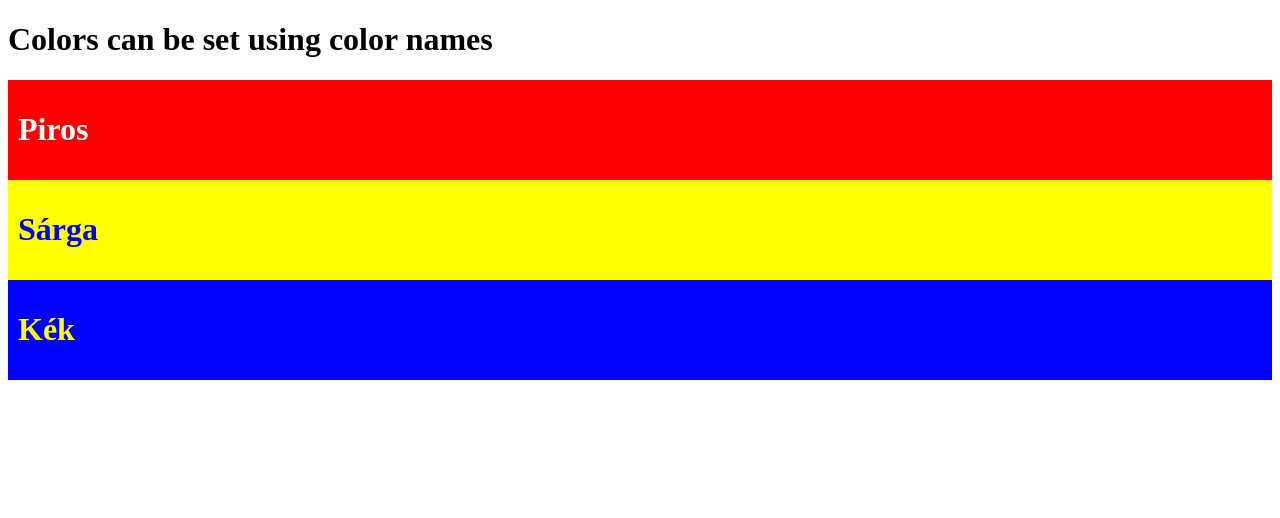
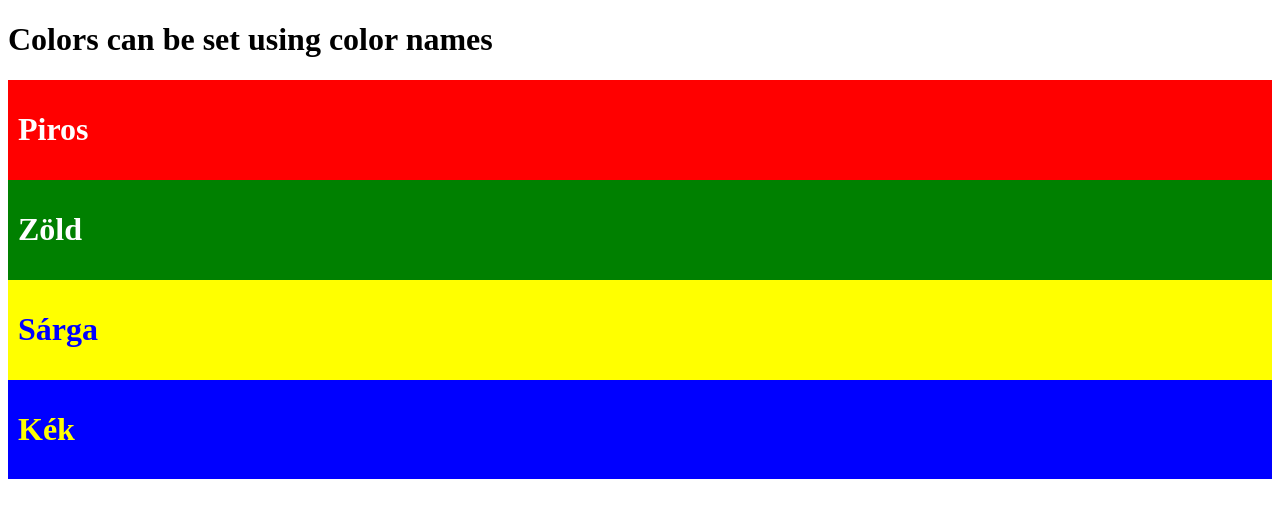
Before and after one commit to gaalbenjamin/0927, a plain HTML site: page szinezo.html in a window 1280 px wide. Drawn offline with Linux system fonts and the light colour scheme.

Commit message:
Update szinezo.html

```diff
--- a/szinezo.html
+++ b/szinezo.html
@@ -11,6 +11,10 @@ div {padding:10px;}
   <h1 style="color:white">Piros</h1>
 </div>
 
+<div style="background-color:green">
+  <h1 style="color:white">Zöld</h1>
+</div>
+
 <div style="background-color:yellow">
   <h1 style="color:blue">Sárga</h1>
 </div>
```
